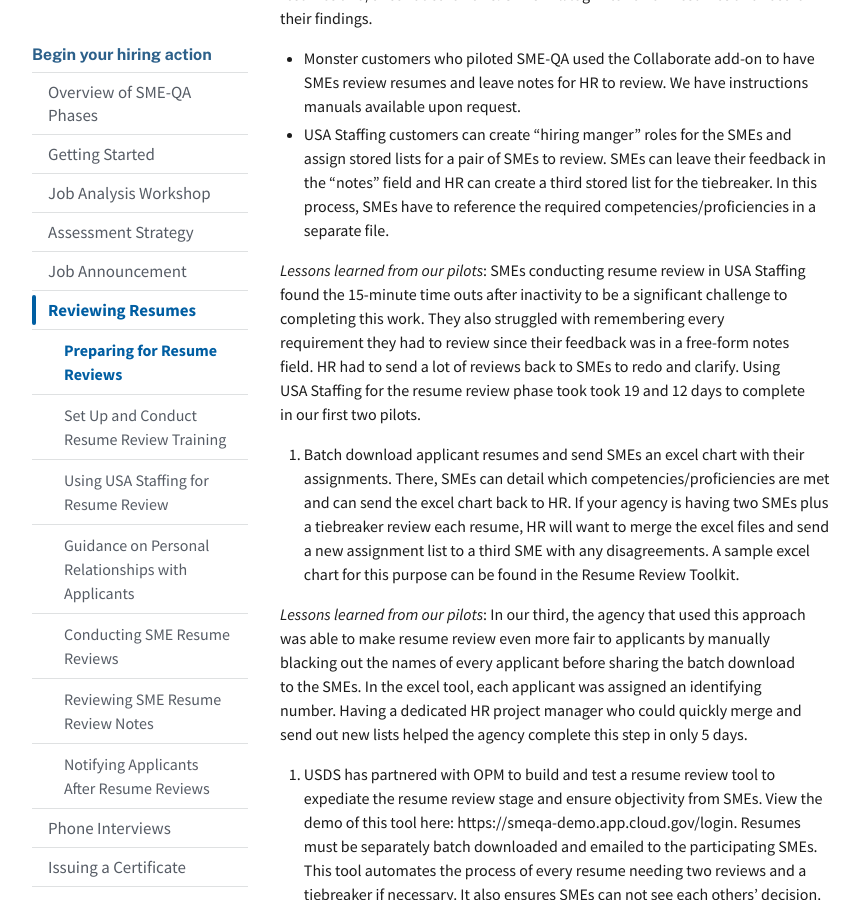
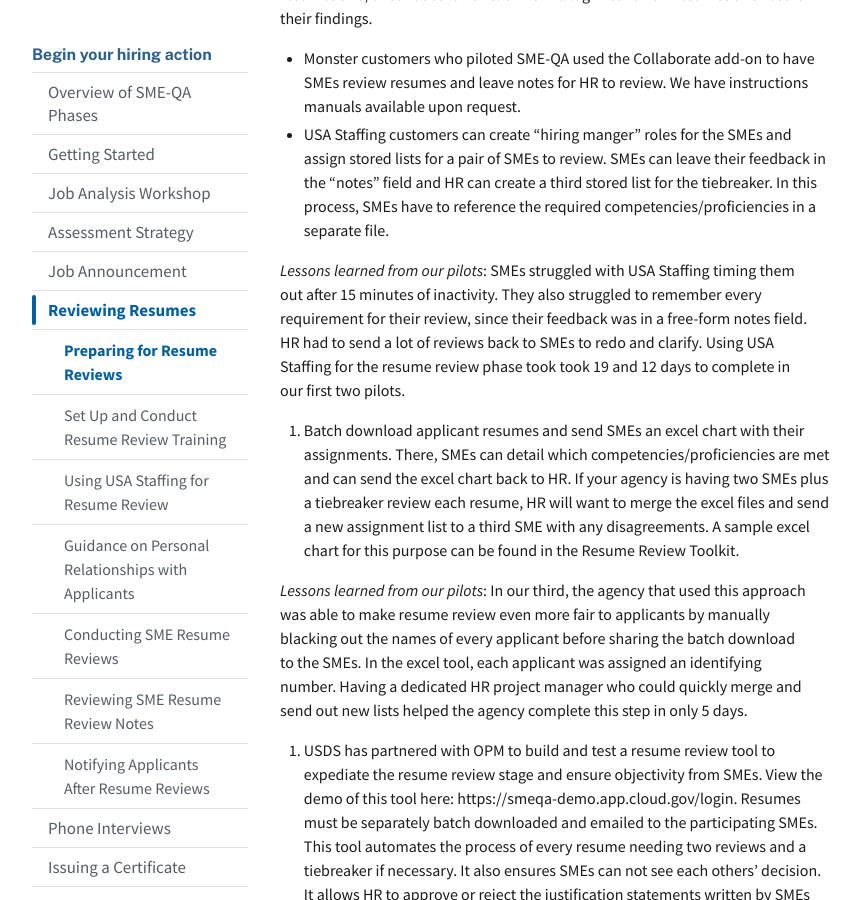
Before and after one commit to usds/SME-QA-Website, a Jekyll site: the page built from pages/phases/reviewing-resumes/prep.md, in a window 1280 px wide and 900 px high, scrolled down 937 px. Shown: the whole window, without its empty margins (128-989 px from the left). Built offline with Jekyll 4.4.1, drawn with Linux system fonts in a browser that asks for light colours.

Commit message:
Update pages/phases/reviewing-resumes/prep.md
Co-authored-by: Will Slack <wslack@users.noreply.github.com>

```diff
--- a/pages/phases/reviewing-resumes/prep.md
+++ b/pages/phases/reviewing-resumes/prep.md
@@ -27,7 +27,7 @@
   - Monster customers who piloted SME-QA used the Collaborate add-on to have SMEs review resumes and leave notes for HR to review. We have instructions manuals available upon request.
   - USA Staffing customers can create "hiring manger" roles for the SMEs and assign stored lists for a pair of SMEs to review.  SMEs can leave their feedback in the "notes" field and HR can create a third stored list for the tiebreaker. In this process, SMEs have to reference the required competencies/proficiencies in a separate file.
 
-*Lessons learned from our pilots*: SMEs conducting resume review in USA Staffing found the 15-minute time outs after inactivity to be a significant challenge to completing this work.  They also struggled with remembering every requirement they had to review since their feedback was in a free-form notes field. HR had to send a lot of reviews back to SMEs to redo and clarify. Using USA Staffing for the resume review phase took took 19 and 12 days to complete in our first two pilots.
+*Lessons learned from our pilots*: SMEs struggled with USA Staffing timing them out after 15 minutes of inactivity.  They also struggled to remember every requirement for their review, since their feedback was in a free-form notes field. HR had to send a lot of reviews back to SMEs to redo and clarify. Using USA Staffing for the resume review phase took took 19 and 12 days to complete in our first two pilots.
 
 2.  Batch download applicant resumes and send SMEs an excel chart with their assignments. There, SMEs can detail which competencies/proficiencies are met and can send the excel chart back to HR. If your agency is having two SMEs plus a tiebreaker review each resume, HR will want to merge the excel files and send a new assignment list to a third SME with any disagreements.  A sample excel chart for this purpose can be found in the Resume Review Toolkit.
 
```
